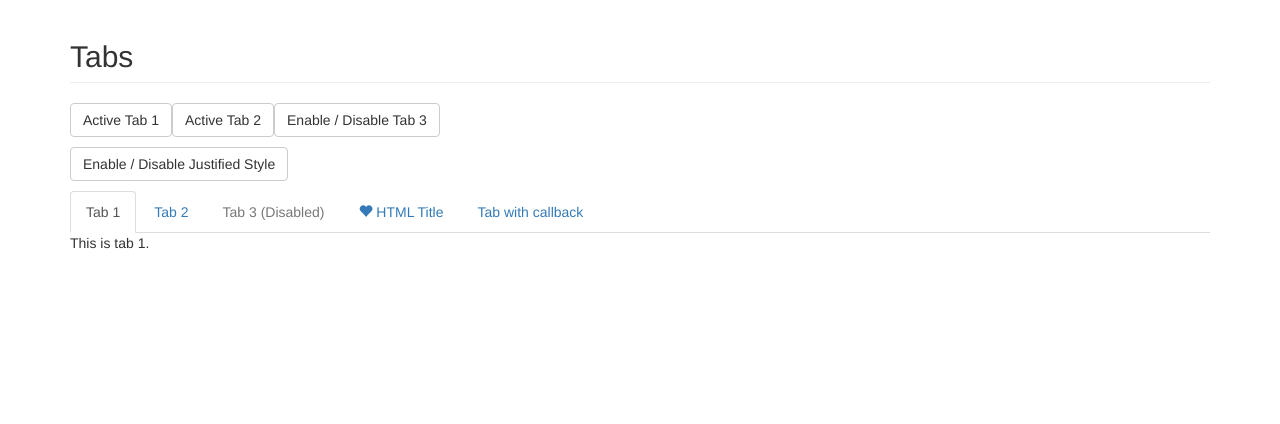
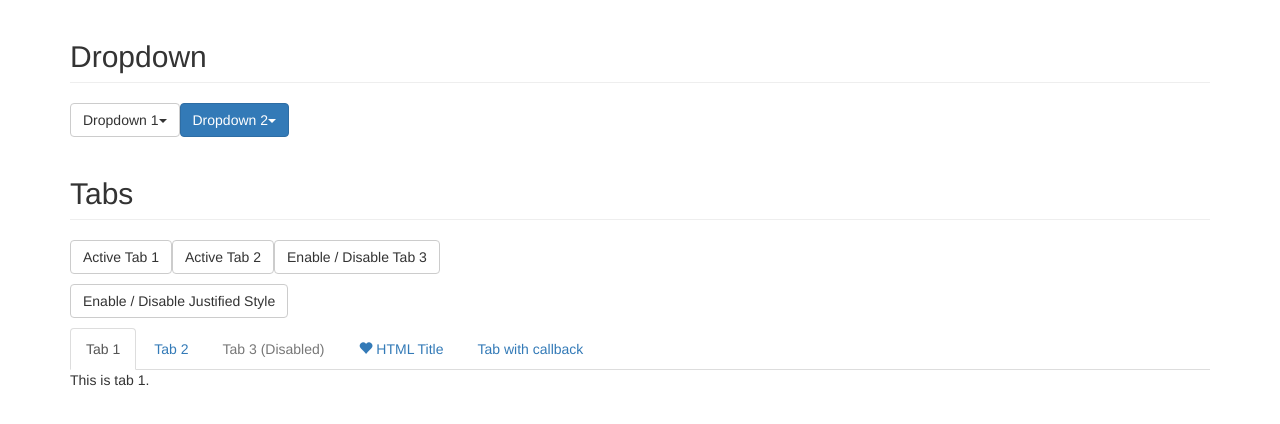
Before and after one commit to uiv-lib/uiv, a Vue app: page / in a window 1280 px wide. Shown: the top 424 px of the page. Built offline with nearby package versions, Linux system fonts and the light colour scheme.

Commit message:
add dropdown component

```diff
--- a/src/App.vue
+++ b/src/App.vue
@@ -1,16 +1,18 @@
 <template>
   <div class="container">
+    <dropdown-doc></dropdown-doc>
     <tabs-doc></tabs-doc>
   </div>
 </template>
 
 <script>
   import TabsDoc from './docs/TabsDoc.vue'
+  import DropdownDoc from './docs/DropdownDoc.vue'
 
   export default {
     name: 'app',
     components: {
-      TabsDoc
+      TabsDoc, DropdownDoc
     }
   }
 </script>
--- /dev/null
+++ b/src/components/Dropdown.vue
@@ -0,0 +1,47 @@
+<template>
+  <div class="dropdown">
+    <span data-role="trigger" @click="toggle" ref="toggle">
+      <slot name="trigger"></slot>
+    </span>
+    <slot name="dropdown" v-if="show"></slot>
+  </div>
+</template>
+
+<script>
+  export default {
+    data () {
+      return {
+        show: false
+      }
+    },
+    mounted () {
+      window.addEventListener('click', this.windowClicked)
+    },
+    destroyed () {
+      window.removeEventListener('click', this.windowClicked)
+    },
+    methods: {
+      toggle () {
+        this.show = !this.show
+      },
+      windowClicked (event) {
+        if (this.$refs.toggle.contains(event.target)) {
+          // Silent
+        } else {
+          this.show = false
+        }
+      }
+    }
+  }
+</script>
+
+<style lang="less" rel="stylesheet/less" scoped>
+  .dropdown {
+    display: inline-block;
+    position: relative;
+
+    .dropdown-menu {
+      display: block;
+    }
+  }
+</style>
--- /dev/null
+++ b/src/docs/DropdownDoc.vue
@@ -0,0 +1,51 @@
+<template>
+  <section>
+    <div class="row">
+      <div class="col-xs-12">
+        <h2 class="page-header">Dropdown</h2>
+      </div>
+    </div>
+    <div class="row">
+      <div class="col-xs-12">
+        <dropdown>
+          <button slot="trigger" class="btn btn-default dropdown-toggle" type="button">
+            <span>Dropdown 1</span>
+            <span class="caret"></span>
+          </button>
+          <ul slot="dropdown" class="dropdown-menu">
+            <li><a href="#">Action</a></li>
+            <li><a href="#">Another action</a></li>
+            <li><a href="#">Something else here</a></li>
+            <li role="separator" class="divider"></li>
+            <li><a href="#">Separated link</a></li>
+          </ul>
+        </dropdown>
+        <dropdown>
+          <button slot="trigger" class="btn btn-primary dropdown-toggle" type="button">
+            <span>Dropdown 2</span>
+            <span class="caret"></span>
+          </button>
+          <ul slot="dropdown" class="dropdown-menu">
+            <li><a href="#">Action</a></li>
+            <li><a href="#">Another action</a></li>
+            <li><a href="#">Something else here</a></li>
+            <li role="separator" class="divider"></li>
+            <li><a href="#">Separated link</a></li>
+          </ul>
+        </dropdown>
+      </div>
+    </div>
+  </section>
+</template>
+
+<script>
+  import Dropdown from './../components/Dropdown.vue'
+
+  export default {
+    components: {Dropdown}
+  }
+</script>
+
+<style lang="less" rel="stylesheet/less" scoped>
+
+</style>
```
